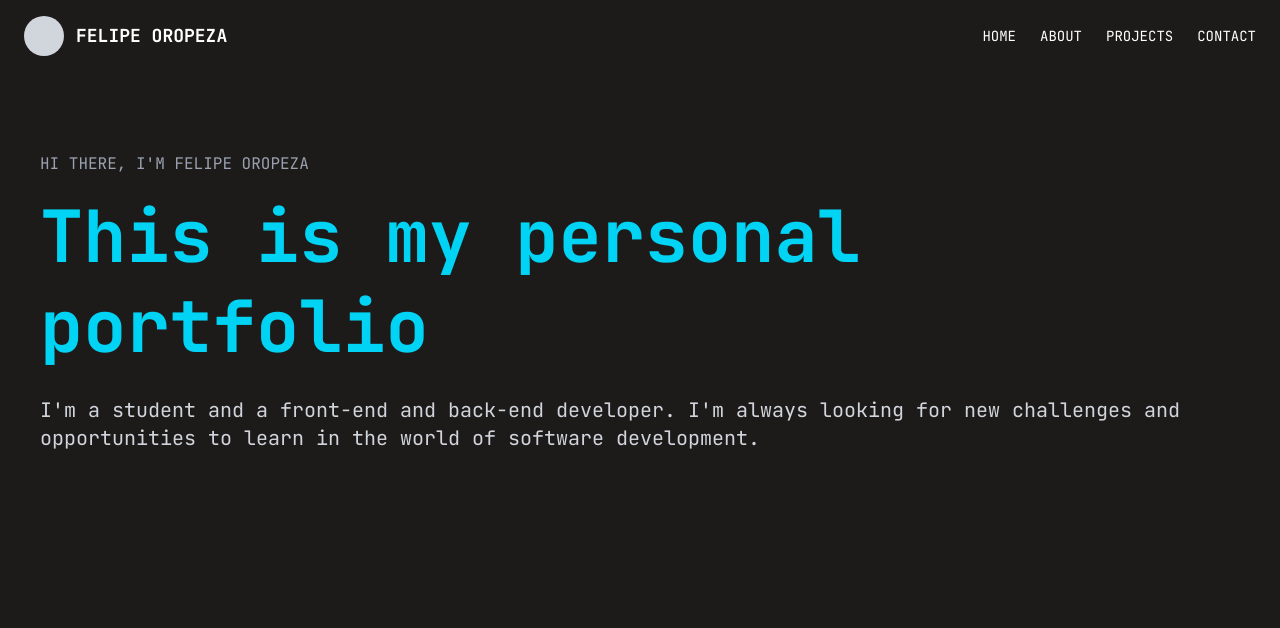
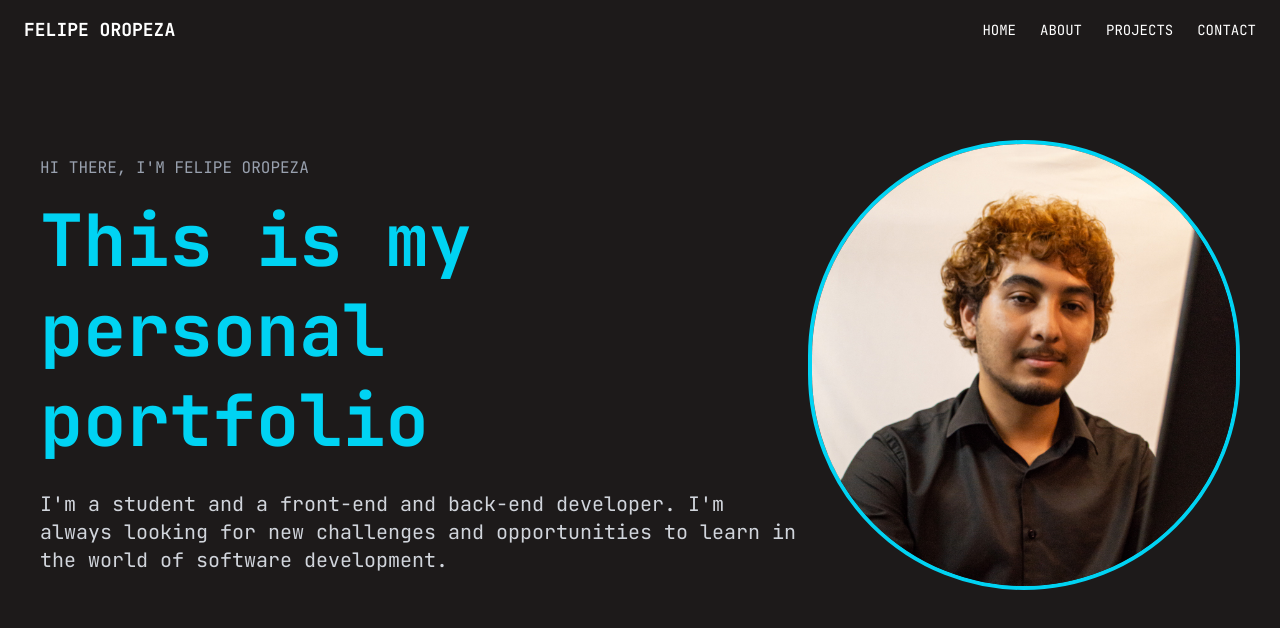
Before and after one commit to FelipeOropeza/PortfolioPessoal, a React (Vite) app: page / in a window 1280 px wide. Shown: the top 628 px of the page. Built offline with nearby package versions, Linux system fonts and the light colour scheme.

Commit message:
feat: colocando uma imagem no banner

```diff
--- a/src/components/Banner.tsx
+++ b/src/components/Banner.tsx
@@ -2,8 +2,8 @@ import React from "react";
 
 const Banner: React.FC = () => {
   return (
-    <section className="flex items-center justify-end text-white px-6 sm:px-10 mt-20">
-      <div className="w-full">
+    <section className="flex flex-col md:flex-row items-center justify-between text-white px-6 sm:px-10 mt-20">
+      <div className="w-full md:w-2/3 text-center md:text-left">
         <h3 className="text-sm sm:text-base text-gray-400 mb-4">
           HI THERE, I'M FELIPE OROPEZA
         </h3>
@@ -16,6 +16,13 @@ const Banner: React.FC = () => {
           development.
         </p>
       </div>
+
+      <div className="w-80 h-80 md:w-[420px] md:h-[420px] lg:w-[450px] lg:h-[450px] rounded-full overflow-hidden border-4 border-cyan-400 mt-10 md:mt-0 transition-all duration-300">
+        <img
+          src="/images/FelipeCarvalho.jpeg"
+          alt="Felipe Oropeza"
+        />
+      </div>
     </section>
   );
 };
--- a/src/components/NavBar.tsx
+++ b/src/components/NavBar.tsx
@@ -7,7 +7,6 @@ const Navbar: React.FC = () => {
   return (
     <nav className="text-white py-4 px-6 flex items-center justify-between">
       <div className="flex items-center gap-3">
-        <div className="w-10 h-10 bg-gray-300 rounded-full"></div>
         <span className="text-lg font-semibold">FELIPE OROPEZA</span>
       </div>
 
```
Also changed, not shown: public/images/FelipeCarvalho.jpeg (added).
